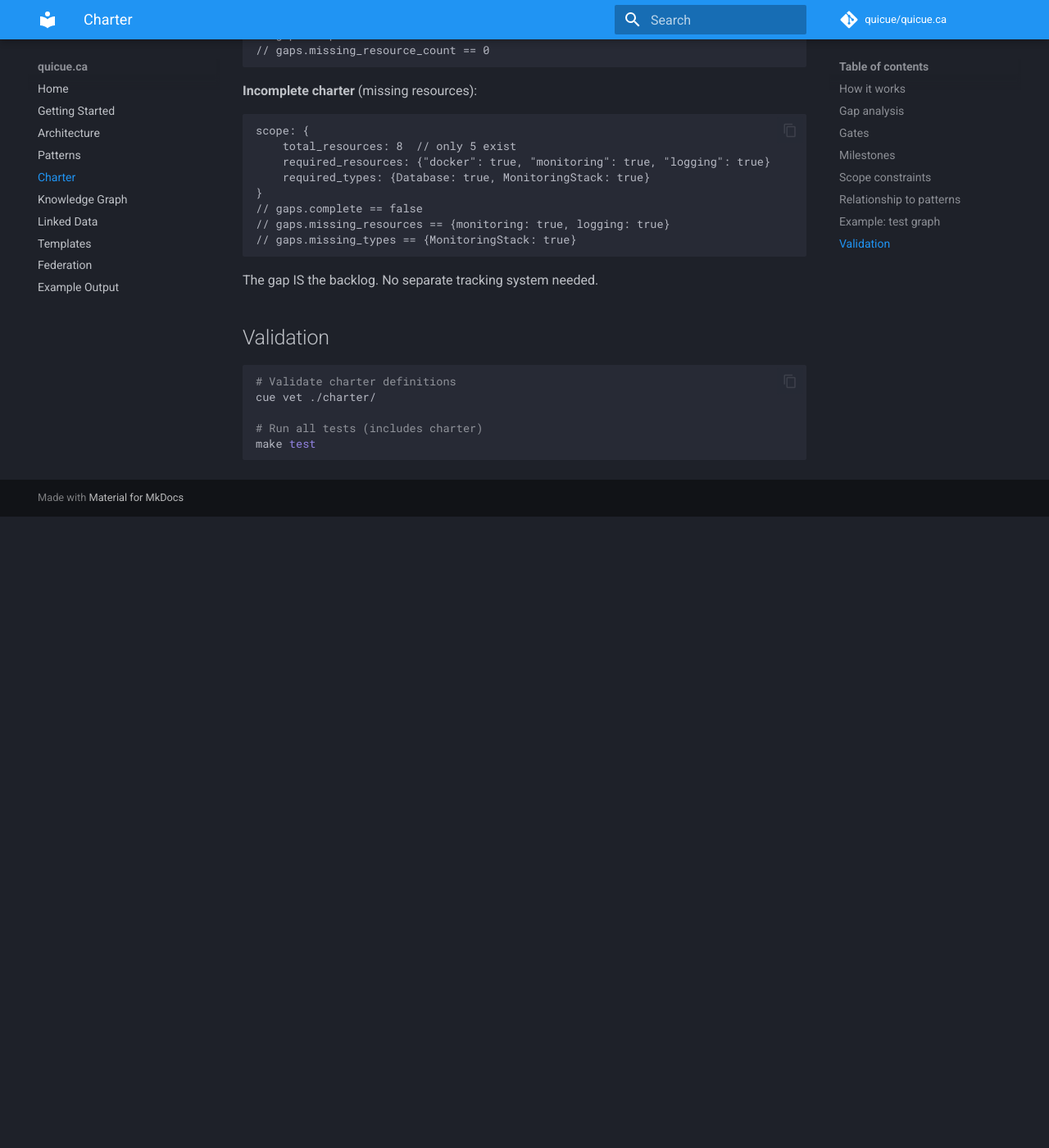
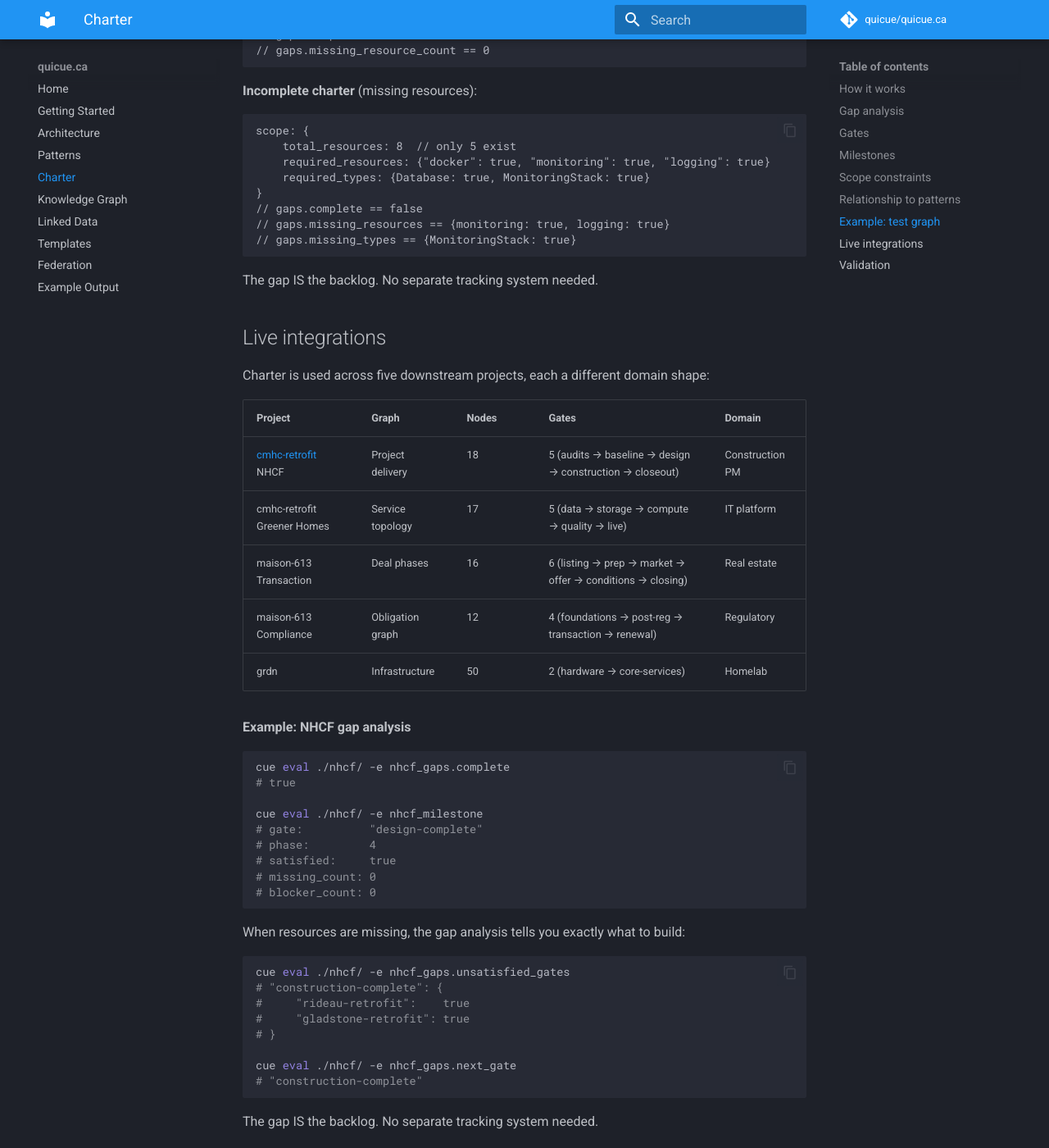
Before and after one commit to quicue/quicue.ca, an MkDocs documentation site: the page built from docs/charter.md, in a window 1280 px wide and 1400 px high, scrolled down 4179 px. Shown: the whole window at 82% size. Built offline with MkDocs 1.6.1 and Material for MkDocs 9.7.7, drawn with Linux system fonts in a browser that asks for light colours; comment, search, counter and statistics services are not loaded; before the commit the page ends 4809 px from its top, so only the background shows below that.

Commit message:
Add live integration examples to charter docs
Shows all 5 downstream charter integrations with gate counts and
domain shapes. Includes example gap analysis output showing both
satisfied and unsatisfied states.

````diff
--- a/docs/charter.md
+++ b/docs/charter.md
@@ -179,6 +179,47 @@ scope: {
 
 The gap IS the backlog. No separate tracking system needed.
 
+## Live integrations
+
+Charter is used across five downstream projects, each a different domain shape:
+
+| Project | Graph | Nodes | Gates | Domain |
+|---------|-------|-------|-------|--------|
+| [cmhc-retrofit](https://github.com/quicue/cmhc-retrofit) NHCF | Project delivery | 18 | 5 (audits → baseline → design → construction → closeout) | Construction PM |
+| cmhc-retrofit Greener Homes | Service topology | 17 | 5 (data → storage → compute → quality → live) | IT platform |
+| maison-613 Transaction | Deal phases | 16 | 6 (listing → prep → market → offer → conditions → closing) | Real estate |
+| maison-613 Compliance | Obligation graph | 12 | 4 (foundations → post-reg → transaction → renewal) | Regulatory |
+| grdn | Infrastructure | 50 | 2 (hardware → core-services) | Homelab |
+
+**Example: NHCF gap analysis**
+
+```bash
+cue eval ./nhcf/ -e nhcf_gaps.complete
+# true
+
+cue eval ./nhcf/ -e nhcf_milestone
+# gate:          "design-complete"
+# phase:         4
+# satisfied:     true
+# missing_count: 0
+# blocker_count: 0
+```
+
+When resources are missing, the gap analysis tells you exactly what to build:
+
+```bash
+cue eval ./nhcf/ -e nhcf_gaps.unsatisfied_gates
+# "construction-complete": {
+#     "rideau-retrofit":    true
+#     "gladstone-retrofit": true
+# }
+
+cue eval ./nhcf/ -e nhcf_gaps.next_gate
+# "construction-complete"
+```
+
+The gap IS the backlog. No separate tracking system needed.
+
 ## Validation
 
 ```bash
````
